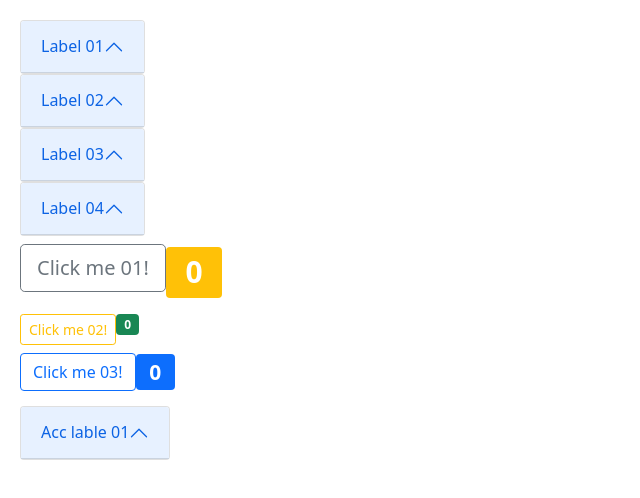
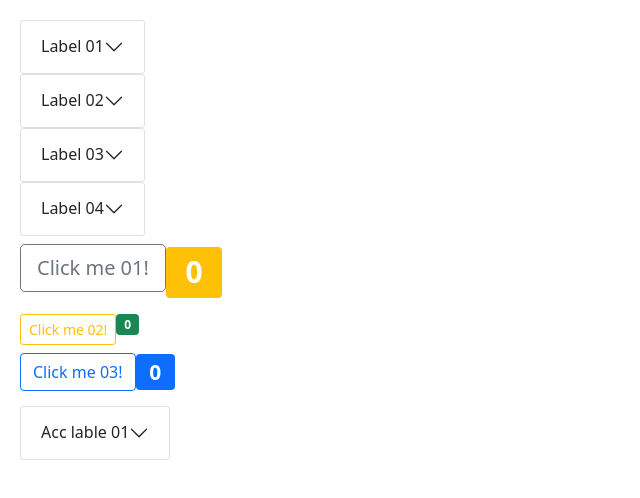
Before and after one commit to tomek1703/inqoo_angular_basics, an Angular app in the folder inqoo_angular/: page / in a window 1280 px wide. Shown: the top 498 px of the page, without its empty margins (0-640 px from the left). Built offline with nearby package versions, Linux system fonts and the light colour scheme.

Commit message:
fix bug with accordion item arrow icon

```diff
--- a/inqoo_angular/src/app/shared/components/inqoo-accordion-item/inqoo-accordion-item.component.html
+++ b/inqoo_angular/src/app/shared/components/inqoo-accordion-item/inqoo-accordion-item.component.html
@@ -1,10 +1,10 @@
 <div class="accordion-item">
   <h2 class="accordion-header">
-    <button class="accordion-button" type="button" (click)="onClick()">
+    <button class="accordion-button" type="button" [ngClass]="{'collapsed': !expanded}"  (click)="onClick()">
       {{ label }}
     </button>
   </h2>
-  <div *ngIf="expanded" class="accordion-collapse collapse show">
+  <div *ngIf="expanded" class="accordion-collapse">
     <div class="accordion-body">
       <ng-content></ng-content>
     </div>
```
